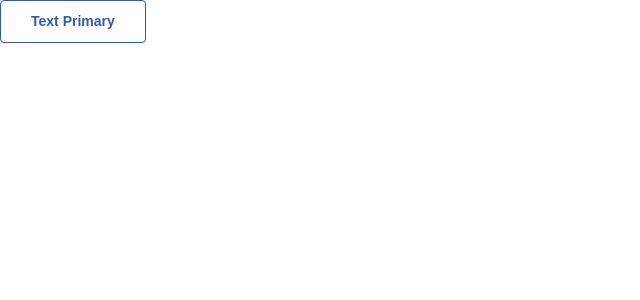
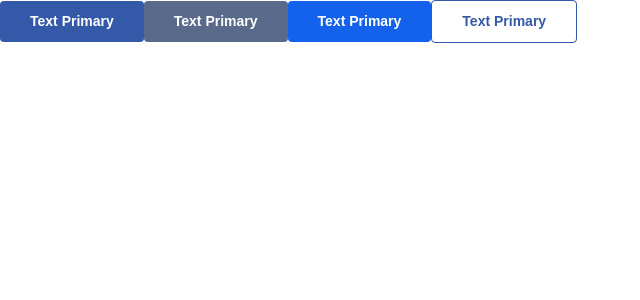
Before and after one commit to StacklyCode/StacklyUI, a Next.js app: page / in a window 1280 px wide. Shown: the top 300 px of the page, without its empty margins (0-640 px from the left). Built offline with nearby package versions, Linux system fonts and the light colour scheme; a web font is replaced by a local one.

Commit message:
Add Butons

```diff
--- a/src/pages/index.tsx
+++ b/src/pages/index.tsx
@@ -5,6 +5,15 @@ type Props = {};
 const index = (props: Props) => {
   return (
     <div>
+      <AtomButton as="primary">
+        <span>Text Primary</span>
+      </AtomButton>
+      <AtomButton as="secondary">
+        <span>Text Primary</span>
+      </AtomButton>
+      <AtomButton as="accent">
+        <span>Text Primary</span>
+      </AtomButton>
       <AtomButton as="primary" asType="outline">
         <span>Text Primary</span>
       </AtomButton>
```
